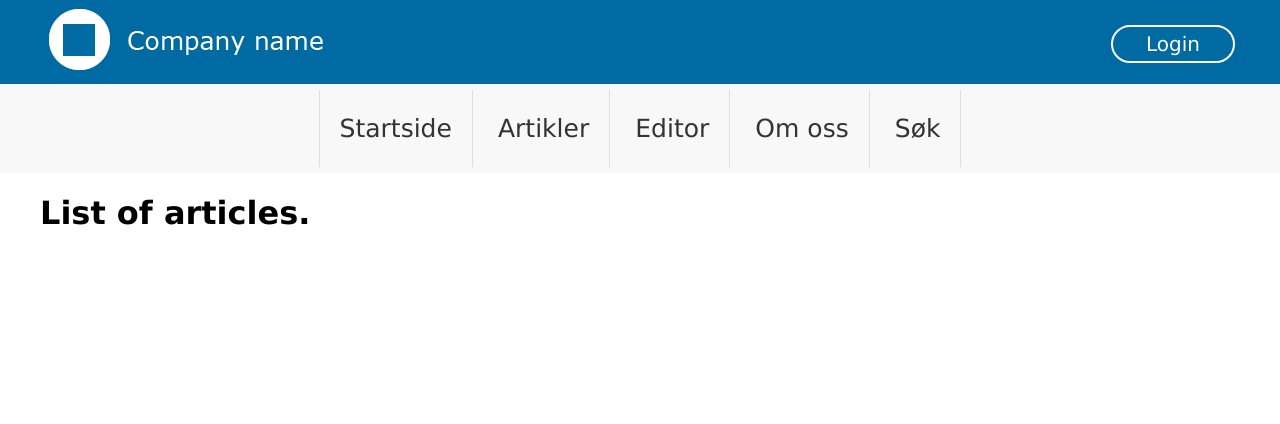
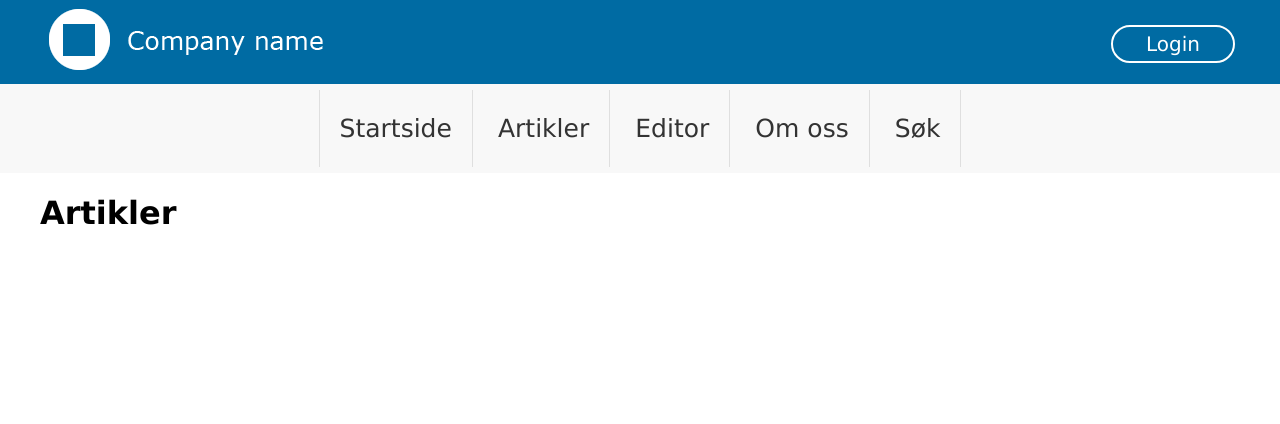
Before and after one commit to microserv/frontend, a Django app: template editor_backend/templates/articles.html in a window 1280 px wide. Shown: the top 424 px of the page. Run offline with Django 3.2, Linux system fonts and the light colour scheme; the template is opened without the code that fills it, so the values that code supplies are empty.

Commit message:
Refactors to norwegian

```diff
--- a/editor_backend/templates/articles.html
+++ b/editor_backend/templates/articles.html
@@ -6,7 +6,7 @@
 
 {% block content %}
 <div class="articleList">
-    <h1>List of articles.</h1>
+    <h1>Artikler</h1>
 
     <ul>
     {% for article in list %}
```
